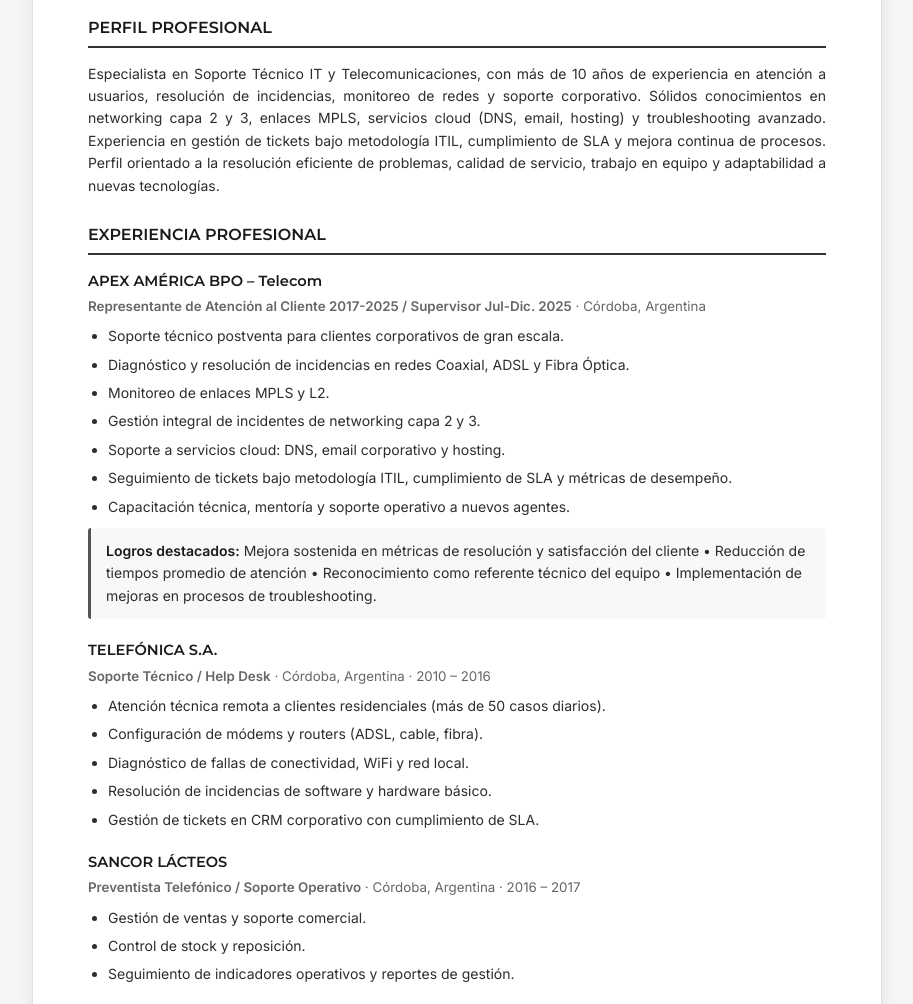
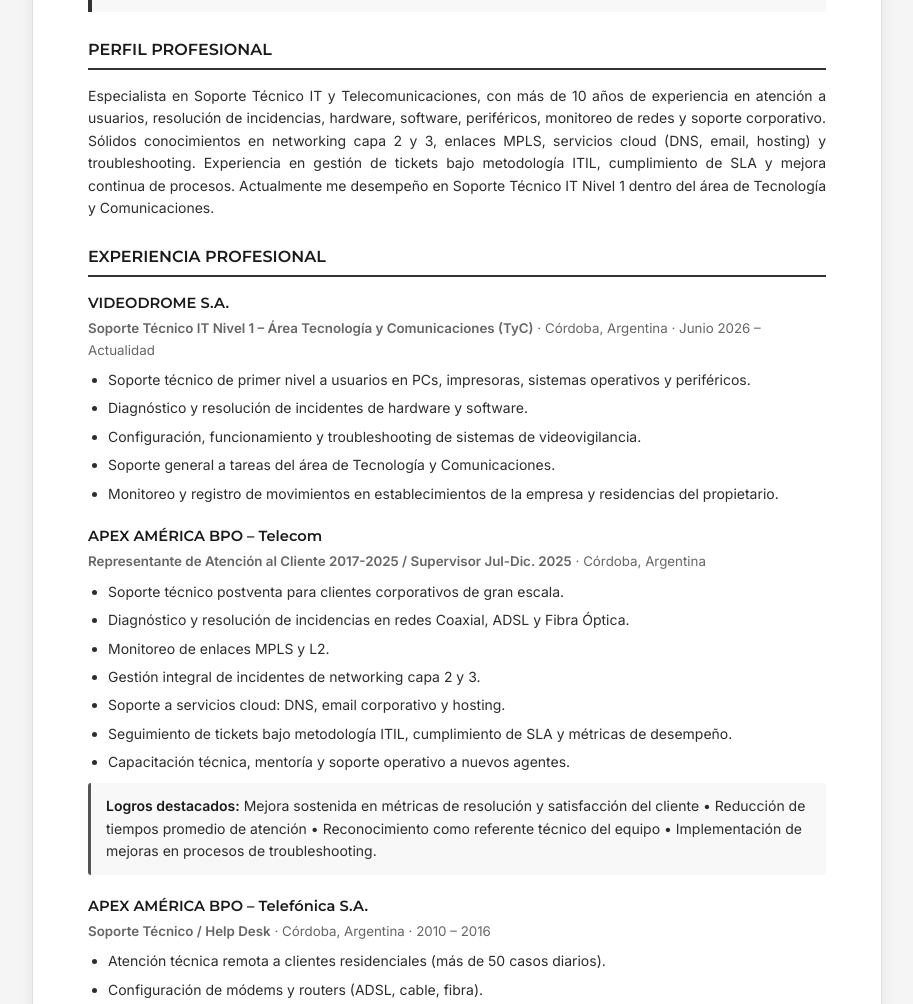
Before and after one commit to casg14/cv, a plain HTML site: page index.html in a window 1280 px wide. Shown: the part 623-1627 px from the top of the page, without its empty margins (183-1096 px from the left). Drawn offline with Linux system fonts and the light colour scheme.

Commit message:
Actualizar CV - experiencia Videodrome y APEX Telefónica
Updated the CV content and structure, including new job experience and skills.

````diff
--- a/index.html
+++ b/index.html
@@ -1,3 +1,4 @@
+```html
 <!DOCTYPE html>
 <html lang="es">
 <head>
@@ -11,6 +12,7 @@
       padding: 0;
       box-sizing: border-box;
     }
+
     body {
       font-family: 'Inter', sans-serif;
       font-size: 10.5pt;
@@ -19,6 +21,7 @@
       background: #f5f5f5;
       padding: 30px 15px;
     }
+
     .container {
       max-width: 850px;
       margin: 0 auto;
@@ -35,9 +38,11 @@
       align-items: flex-start;
       margin-bottom: 25px;
     }
+
     .header-left {
       flex: 1;
     }
+
     .photo {
       width: 3.8cm;
       height: 3.8cm;
@@ -47,6 +52,7 @@
       margin-left: 25px;
       flex-shrink: 0;
     }
+
     .photo img {
       width: 100%;
       height: 100%;
@@ -61,6 +67,7 @@
       margin-bottom: 5px;
       letter-spacing: 0.5px;
     }
+
     h2 {
       font-family: 'Inter', sans-serif;
       font-size: 11pt;
@@ -68,17 +75,20 @@
       font-weight: 600;
       margin-bottom: 15px;
     }
+
     .contact {
       font-size: 10pt;
       color: #555;
       margin-top: 10px;
       line-height: 1.8;
     }
+
     .contact a {
       color: #2d2d2d;
       text-decoration: none;
       border-bottom: 1px solid #ccc;
     }
+
     .contact a:hover {
       border-bottom: 1px solid #000;
     }
@@ -92,6 +102,7 @@
       border-radius: 5px;
       border-left: 4px solid #333;
     }
+
     .btn-download {
       background: #2d2d2d;
       color: white;
@@ -105,6 +116,7 @@
       transition: all 0.3s;
       box-shadow: 0 2px 8px rgba(0,0,0,0.15);
     }
+
     .btn-download:hover {
       background: #1a1a1a;
       transform: translateY(-2px);
@@ -117,6 +129,7 @@
       padding: 15px 20px;
       margin: 25px 0;
     }
+
     .keywords h3 {
       font-family: 'Montserrat', sans-serif;
       font-size: 11pt;
@@ -124,11 +137,13 @@
       color: #1a1a1a;
       margin-bottom: 10px;
     }
+
     .keywords-list {
       display: flex;
       flex-wrap: wrap;
       gap: 10px;
     }
+
     .keyword-item {
       background: white;
       border: 1px solid #ddd;
@@ -141,6 +156,7 @@
     .section {
       margin-top: 25px;
     }
+
     .section h3 {
       font-family: 'Montserrat', sans-serif;
       font-size: 12pt;
@@ -150,20 +166,25 @@
       padding-bottom: 5px;
       margin-bottom: 15px;
     }
+
     p {
       text-align: justify;
       margin-bottom: 10px;
     }
+
     ul {
       padding-left: 20px;
       margin-top: 8px;
     }
+
     li {
       margin-bottom: 6px;
     }
+
     .job {
       margin-bottom: 20px;
     }
+
     .job h4 {
       font-family: 'Montserrat', sans-serif;
       font-size: 11pt;
@@ -171,12 +192,14 @@
       color: #1a1a1a;
       margin-bottom: 3px;
     }
+
     .job span {
       font-size: 10pt;
       color: #666;
       display: block;
       margin-bottom: 8px;
     }
+
     .achievements {
       background: #f8f8f8;
       padding: 12px 15px;
@@ -184,6 +207,7 @@
       margin-top: 10px;
       border-left: 3px solid #555;
     }
+
     .achievements strong {
       color: #1a1a1a;
     }
@@ -194,6 +218,7 @@
       gap: 6px;
       margin-top: 10px;
     }
+
     .soft-skill {
       background: #f8f8f8;
       padding: 5px 10px;
@@ -206,19 +231,23 @@
       gap: 30px;
       margin-top: 10px;
     }
+
     .language {
       flex: 1;
     }
+
     .language strong {
       display: block;
       font-size: 10.5pt;
       color: #1a1a1a;
       margin-bottom: 3px;
     }
+
     .language span {
       color: #666;
       font-size: 10pt;
     }
+
     .level-bar {
       height: 6px;
       background: #e0e0e0;
@@ -226,6 +255,7 @@
       margin-top: 5px;
       overflow: hidden;
     }
+
     .level-fill {
       height: 100%;
       background: #333;
@@ -237,6 +267,7 @@
       gap: 8px;
       margin-top: 10px;
     }
+
     .skill {
       background: #2d2d2d;
       color: white;
@@ -253,6 +284,7 @@
       text-align: center;
       border-radius: 3px;
     }
+
     .portfolio-link a {
       font-family: 'Montserrat', sans-serif;
       font-size: 11pt;
@@ -262,6 +294,7 @@
       border-bottom: 2px solid #333;
       padding-bottom: 2px;
     }
+
     .portfolio-link p {
       margin-top: 8px;
       font-size: 9.5pt;
@@ -274,11 +307,13 @@
         background: white;
         padding: 0;
       }
+
       .container {
         box-shadow: none;
         padding: 30px;
         border: none;
       }
+
       .download-section {
         display: none;
       }
@@ -288,9 +323,11 @@
       header {
         flex-direction: column;
       }
+
       .photo {
         margin: 15px auto 0;
       }
+
       .soft-skills {
         grid-template-columns: 1fr;
       }
@@ -353,11 +390,23 @@
 
     <div class="section">
       <h3>PERFIL PROFESIONAL</h3>
-      <p>Especialista en Soporte Técnico IT y Telecomunicaciones, con más de 10 años de experiencia en atención a usuarios, resolución de incidencias, monitoreo de redes y soporte corporativo. Sólidos conocimientos en networking capa 2 y 3, enlaces MPLS, servicios cloud (DNS, email, hosting) y troubleshooting avanzado. Experiencia en gestión de tickets bajo metodología ITIL, cumplimiento de SLA y mejora continua de procesos. Perfil orientado a la resolución eficiente de problemas, calidad de servicio, trabajo en equipo y adaptabilidad a nuevas tecnologías.</p>
+      <p>Especialista en Soporte Técnico IT y Telecomunicaciones, con más de 10 años de experiencia en atención a usuarios, resolución de incidencias, hardware, software, periféricos, monitoreo de redes y soporte corporativo. Sólidos conocimientos en networking capa 2 y 3, enlaces MPLS, servicios cloud (DNS, email, hosting) y troubleshooting. Experiencia en gestión de tickets bajo metodología ITIL, cumplimiento de SLA y mejora continua de procesos. Actualmente me desempeño en Soporte Técnico IT Nivel 1 dentro del área de Tecnología y Comunicaciones.</p>
     </div>
 
     <div class="section">
       <h3>EXPERIENCIA PROFESIONAL</h3>
+
+      <div class="job">
+        <h4>VIDEODROME S.A.</h4>
+        <span><strong>Soporte Técnico IT Nivel 1 – Área Tecnología y Comunicaciones (TyC)</strong> · Córdoba, Argentina · Junio 2026 – Actualidad</span>
+        <ul>
+          <li>Soporte técnico de primer nivel a usuarios en PCs, impresoras, sistemas operativos y periféricos.</li>
+          <li>Diagnóstico y resolución de incidentes de hardware y software.</li>
+          <li>Configuración, funcionamiento y troubleshooting de sistemas de videovigilancia.</li>
+          <li>Soporte general a tareas del área de Tecnología y Comunicaciones.</li>
+          <li>Monitoreo y registro de movimientos en establecimientos de la empresa y residencias del propietario.</li>
+        </ul>
+      </div>
 
       <div class="job">
         <h4>APEX AMÉRICA BPO – Telecom</h4>
@@ -377,7 +426,7 @@
       </div>
 
       <div class="job">
-        <h4>TELEFÓNICA S.A.</h4>
+        <h4>APEX AMÉRICA BPO – Telefónica S.A.</h4>
         <span><strong>Soporte Técnico / Help Desk</strong> · Córdoba, Argentina · 2010 – 2016</span>
         <ul>
           <li>Atención técnica remota a clientes residenciales (más de 50 casos diarios).</li>
@@ -492,3 +541,4 @@
   </div>
 </body>
 </html>
+```
````
